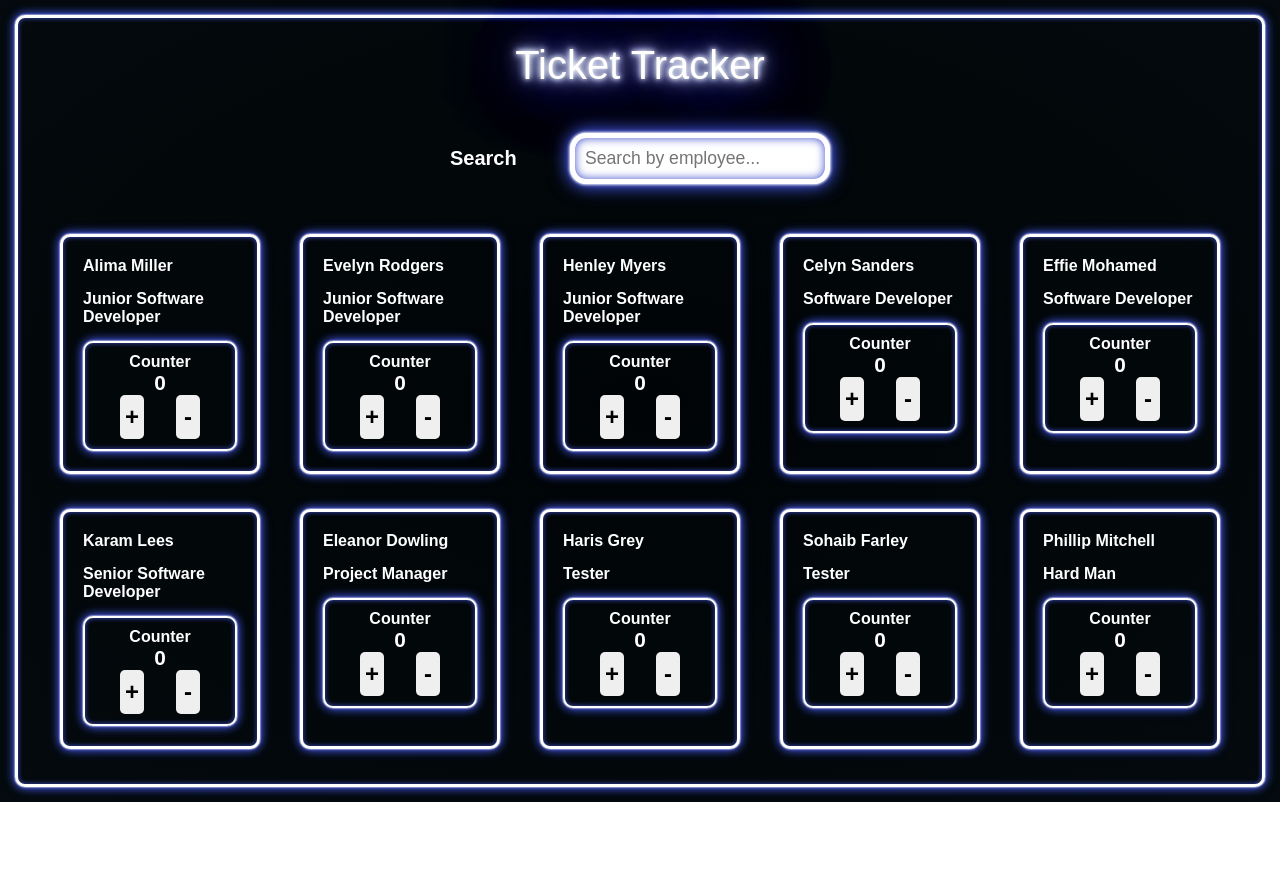
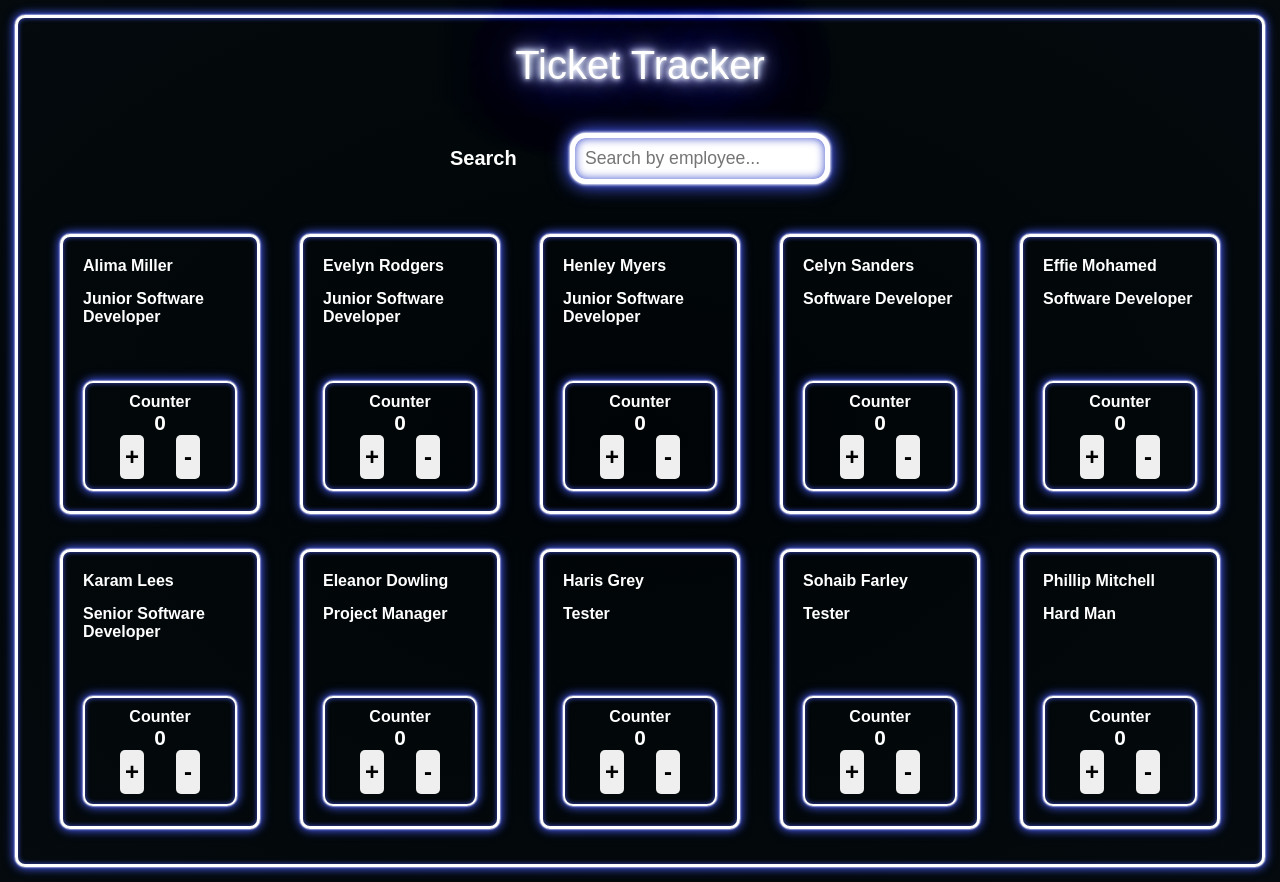
Before and after one commit to clee937/react-ticket-tracker, a React (Vite) app: page / in a window 1280 px wide. Before the commit the page ends 802 px from the top, so only its background shows below. Built offline with nearby package versions, Linux system fonts and the light colour scheme.

Commit message:
amended height and styling

```diff
--- a/src/components/EmployeeCard/EmployeeCard.scss
+++ b/src/components/EmployeeCard/EmployeeCard.scss
@@ -1,4 +1,7 @@
 .employee-card {
+  display: flex;
+  flex-direction: column;
+  justify-content: space-between;
   border: 0.2rem solid #fff;
   border-radius: 2rem;
   padding: 0.4em;
@@ -8,6 +11,7 @@
   padding: 15px;
   margin: 15px 20px 20px 20px;
   width: 200px;
+  height: 280px;
 
   &__details {
     padding: 5px 5px 10px 5px;
--- a/src/components/EmployeeCard/EmployeeCard.tsx
+++ b/src/components/EmployeeCard/EmployeeCard.tsx
@@ -9,8 +9,10 @@ type EmployeeCardProps = {
 const EmployeeCard = ({ name, role }: EmployeeCardProps) => {
   return (
     <div className="employee-card">
-      <p className="employee-card__details">{name}</p>
-      <p className="employee-card__details">{role}</p>
+      <div className="employee-card__details-container">
+        <p className="employee-card__details">{name}</p>
+        <p className="employee-card__details">{role}</p>
+      </div>
       <Counter />
     </div>
   );
```
